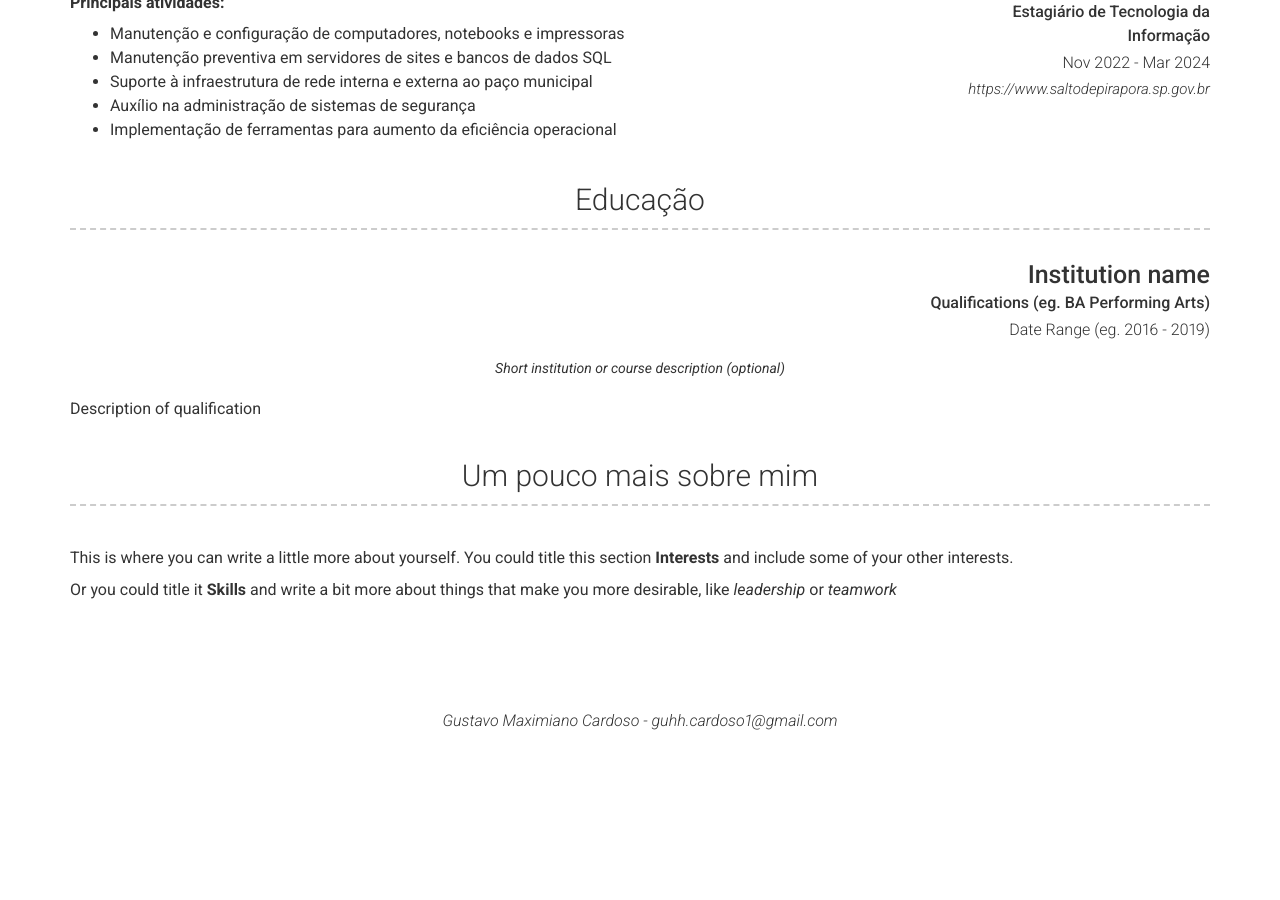
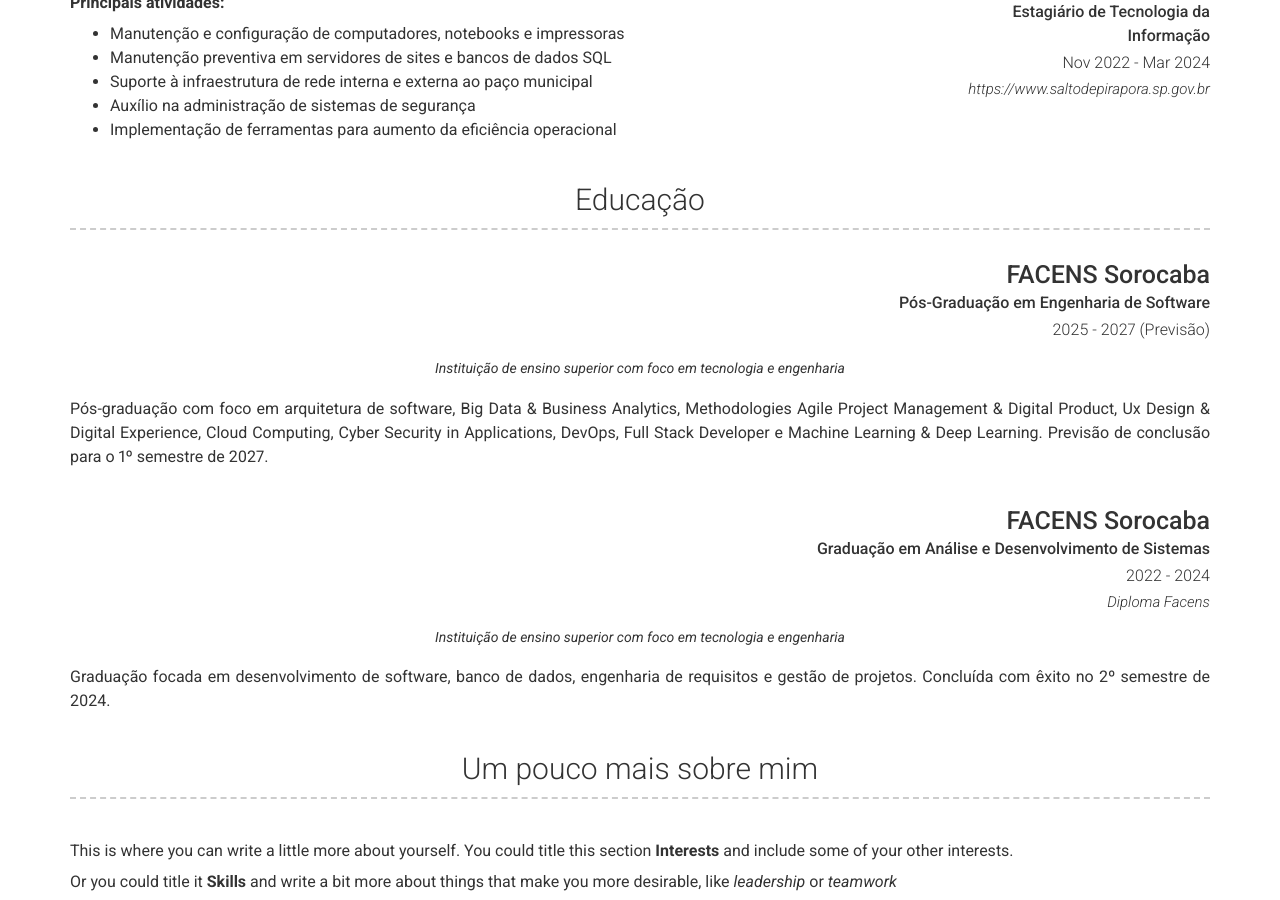
Before and after one commit to GustavoMaxCardoso/Gustavo-MCardoso.github.io, a Jekyll site: the page built from index.md, in a window 1280 px wide and 900 px high, scrolled down 1437 px. Built offline with Jekyll 4.4.1, drawn with Linux system fonts in a browser that asks for light colours; nearby versions of some CDN libraries; before the commit the page ends 2178 px from its top, so only the background shows below that.

Commit message:
Educação com diploma

```diff
--- a/_config.yml
+++ b/_config.yml
@@ -108,13 +108,24 @@ content:
     layout: list
     content:
       - layout: top-right
-        title: Institution name
-        sub_title: Qualifications (eg. BA Performing Arts)
-        caption: Date Range (eg. 2016 - 2019)
+        title: FACENS Sorocaba
+        sub_title: Pós-Graduação em Engenharia de Software
+        caption: 2025 - 2027 (Previsão)
         quote: >
-          Short institution or course description (optional)
+          Instituição de ensino superior com foco em tecnologia e engenharia
         description: | # this will include new lines to allow paragraphs
-          Description of qualification
+          Pós-graduação com foco em arquitetura de software, Big Data & Business Analytics, Methodologies Agile Project Management & Digital Product, 	Ux Design & Digital Experience, Cloud Computing, 	Cyber Security in Applications, DevOps, 	Full Stack Developer e Machine Learning & Deep Learning. Previsão de conclusão para o 1º semestre de 2027.<br>
+
+      - layout: top-right
+        title: FACENS Sorocaba
+        sub_title: Graduação em Análise e Desenvolvimento de Sistemas
+        caption: 2022 - 2024
+        quote: >
+          Instituição de ensino superior com foco em tecnologia e engenharia
+        description: | # this will include new lines to allow paragraphs
+          Graduação focada em desenvolvimento de software, banco de dados, engenharia de requisitos e gestão de projetos. Concluída com êxito no 2º semestre de 2024.<br>
+        link: /documents/Diploma_Facens.PDF<br>
+        link_text: Diploma Facens
   - title: Um pouco mais sobre mim
     layout: text
     content: | # this will include new lines to allow paragraphs
```
Also changed, not shown: 1 other file.
